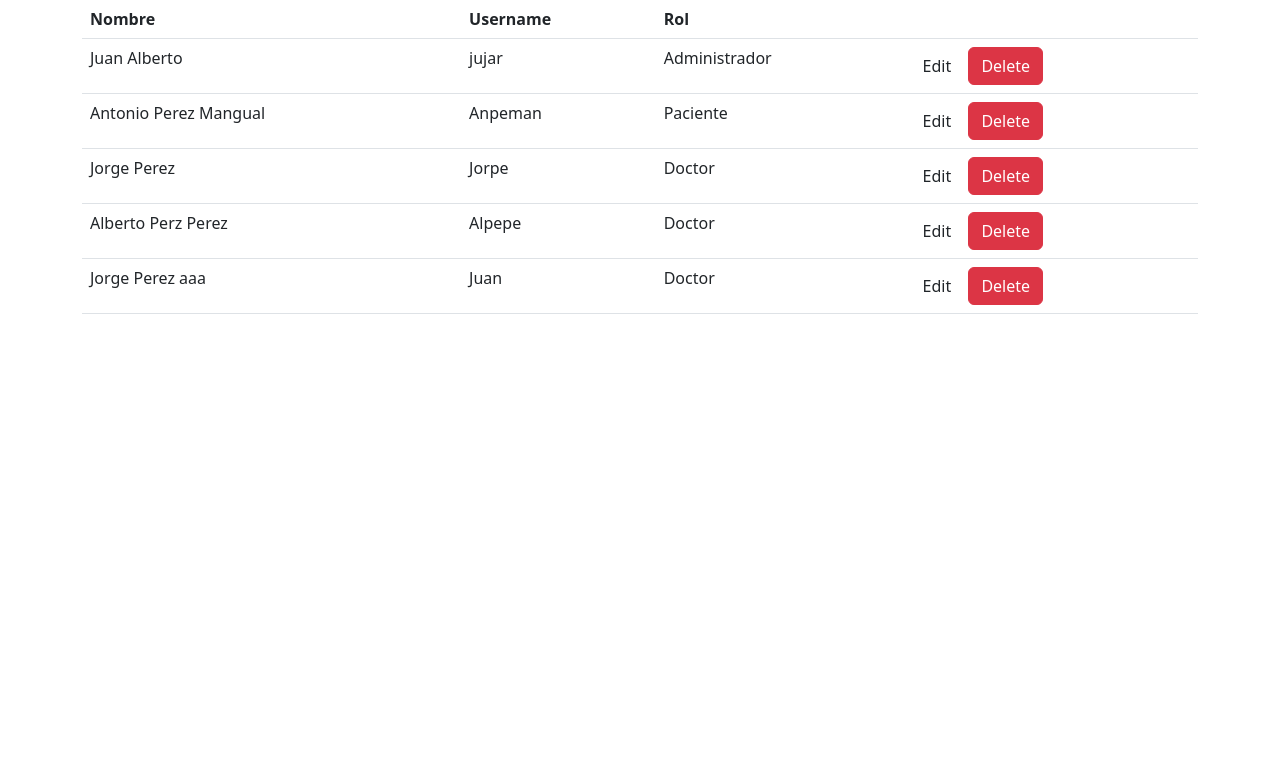
After one commit to JornezMM/PDAIvolution, a Flask app: template web/templates/adminHome.html in a window 1280 px wide. The commit adds this page. Shown: the top 783 px of the page. Run offline with Flask 3, Linux system fonts and the light colour scheme; the template is opened without the code that fills it: values that come from a table or form of the project are taken from there, others are empty.

Commit message:
Created admin home page and user modification page

```diff
--- a/web/TFG.py
+++ b/web/TFG.py
@@ -1,6 +1,5 @@
 from flask import Flask, render_template, request, redirect, url_for, session
 from flask_font_awesome import FontAwesome
-from flask_sqlalchemy import SQLAlchemy
 from flask_sqlalchemy import SQLAlchemy
 from flask_login import LoginManager, UserMixin, login_user, logout_user, current_user
 from werkzeug.security import generate_password_hash, check_password_hash
@@ -126,6 +125,8 @@ def logout():
 @app.route('/register/', methods=['GET', 'POST'])
 def register():
     if request.method == 'GET':
+        doctors= Doctor.query.all()
+        return render_template('register.html', doctorNames=doctors)
         if current_user.is_authenticated:
             if session.get("usertype") == 'admin':
                 doctors= Doctor.query.all()
@@ -173,5 +174,56 @@ def register():
             db.session.commit()
             return redirect(url_for('home'))
         return redirect(url_for('register'))
+
+@app.route('/admin/', methods=['GET', 'POST'])
+def admin():
+    if request.method == 'GET':
+        doctors = Doctor.query.all()
+        patients = Patient.query.all()
+        admins = Admin.query.all()
+        return render_template('adminHome.html', doctors=doctors, patients=patients, admins=admins)
+        if current_user.is_authenticated:
+            if session.get("usertype") == 'admin':
+                return render_template('admin.html')
+            else:
+                return redirect(url_for('login'))
+        else:
+            return redirect(url_for('login'))
+    if request.method == 'POST':
+        return render_template('admin.html')
+
+@app.route('/modify/<string:user>', methods=['GET', 'POST'])
+def modify(user):
+    if request.method == 'GET':
+        rowData = user.split('-')
+        match rowData[0].lower():
+            case 'doctor':
+                doctor = Doctor.query.filter_by(username=rowData[1]).first()
+                print(doctor)
+                return render_template('modify.html', user=doctor, user_type='doctor')
+            case 'patient':
+                patient = Patient.query.filter_by(username=rowData[1]).first()
+                return render_template('modify.html', user=patient, user_type='patient')
+            case 'admin':
+                admin = Admin.query.filter_by(username=rowData[1]).first()
+                return render_template('modify.html', user=admin, user_type='admin')
+        if current_user.is_authenticated:
+            if session.get("usertype") == 'admin':
+                rowData = user.split('-')
+                match rowData[0].toLowerCase():
+                    case 'doctor':
+                        doctor = Doctor.query.get(rowData[1])
+                        return render_template('modify.html', user=doctor, user_type='doctor')
+                    case 'patient':
+                        patient = Patient.query.get(rowData[1])
+                        return render_template('modify.html', user=patient, user_type='patient')
+                    case 'admin':
+                        admin = Admin.query.get(rowData[1])
+                        return render_template('modify.html', user=admin, user_type='admin')
+            else:
+                return redirect(url_for('login'))
+        else:
+            return redirect(url_for('login'))
+
 if __name__ == '__main__':
     app.run(debug=True)
--- /dev/null
+++ b/web/templates/adminHome.html
@@ -0,0 +1,85 @@
+<html>
+<head>
+    <title>Página principal</title>
+    <meta name="viewport" content="width=device-width, initial-scale=1">
+    <link href="https://cdn.jsdelivr.net/npm/bootstrap@5.2.3/dist/css/bootstrap.min.css" rel="stylesheet"
+    integrity="sha384-rbsA2VBKQhggwzxH7pPCaAqO46MgnOM80zW1RWuH61DGLwZJEdK2Kadq2F9CUG65" crossorigin="anonymous">
+    {{ font_awesome.load_js() }}
+    </style>
+  </head>
+    <body>
+        <div class="container">
+            <table class="table">
+                <thead>
+                    <tr>
+                        <th>Nombre</th>
+                        <th>Username</th>
+                        <th>Rol</th>
+                        <th></th>
+                    </tr>
+                </thead>
+                <tbody>
+                    {% for user in admins %}
+                    <tr>
+                        <td>{{ user.first_name }} {{ user.last_name1 }} {{ user.last_name2 }}</td>
+                        <td>{{ user.username }}</td>
+                        <td>Administrador</td>
+                        <td>
+                            <button class="btn fa-solid fa-pen-to-square edit-button" onclick="modifyAdmin(event)">Edit</button>
+                            <button class="btn btn-danger">Delete</button>
+                        </td>
+                    </tr>
+                    {% endfor %}
+                    {% for user in patients %}
+                    <tr>
+                        <td>{{ user.first_name }} {{ user.last_name1 }} {{ user.last_name2 }}</td>
+                        <td>{{ user.username }}</td>
+                        <td>Paciente</td>
+                        <td>
+                            <button class="btn fa-solid fa-pen-to-square edit-button" onclick="modifyPatien(event)">Edit</button>
+                            <button class="btn btn-danger">Delete</button>
+                        </td>
+                    </tr>
+                    {% endfor %}
+                    {% for user in doctors %}
+                    <tr>
+                        <td>{{ user.first_name }} {{ user.last_name1 }} {{ user.last_name2 }}</td>
+                        <td>{{ user.username }}</td>
+                        <td>Doctor</td>
+                        <td>
+                            <button class="btn fa-solid fa-pen-to-square edit-button" onclick="modifyDoctor(event)">Edit</button>
+                            <button class="btn btn-danger">Delete</button>
+                        </td>
+                    </tr>
+                    {% endfor %}
+                </tbody>
+            </table>
+        </div>
+    </body>
+</html>
+<script>
+    function getData(event) {
+        const clickedButton = event.target;
+        const tableRow = clickedButton.closest('tr');
+        const tableCells = tableRow.querySelectorAll('td');
+        const rowData = {};
+        for (let i = 0; i < tableCells.length; i++) {
+          const cellText = tableCells[i].textContent.trim();
+          rowData[i] = cellText;
+        }
+        return rowData;
+    };
+    function modifyPatien(event){
+        const username = getData(event)[1];
+        window.location.href = `/modify/patient-`+username;
+    }
+    function modifyAdmin(event){
+        const username = getData(event)[1];
+        window.location.href = `/modify/admin-`+username;;
+    }
+    function modifyDoctor(event){
+        const username = getData(event)[1];
+        window.location.href = `/modify/doctor-`+username;;
+    }
+
+</script>
--- a/web/templates/register.html
+++ b/web/templates/register.html
@@ -50,7 +50,7 @@
                     </div>
                     <div class="col-md-6">
                         <label for="birth_date" class="form-label">Fecha de nacimiento:</label>
-                        <input type="date" id="birth_date" name="birth_date" class="form-control" required value="1900-01-01">
+                        <input type="date" id="birth_date" name="birth_date" class="form-control" {% if user_type == 'patient' %}required{% endif %} max="2009-12-31">
                     </div>
                 </div>
                 <div class="row">
```
Also changed, not shown: web/templates/modify.html (added, +82 -0 lines), instance/db.sqlite.
